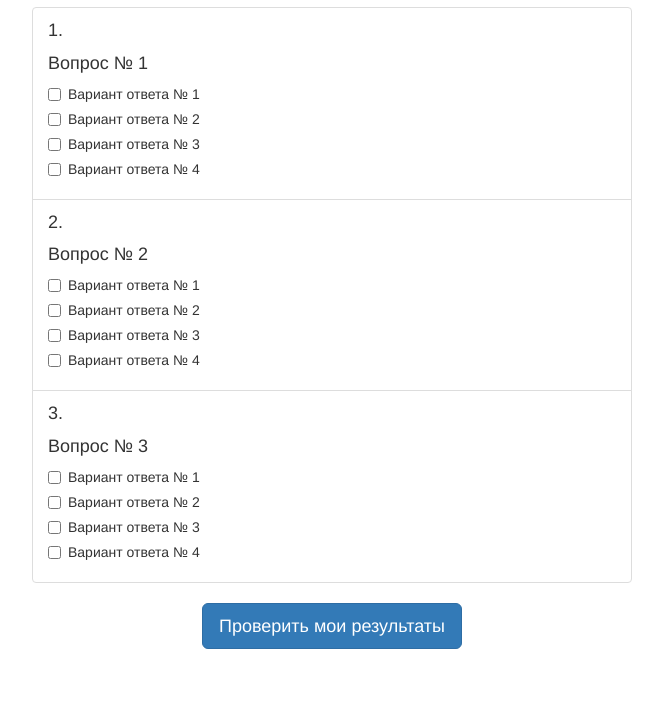
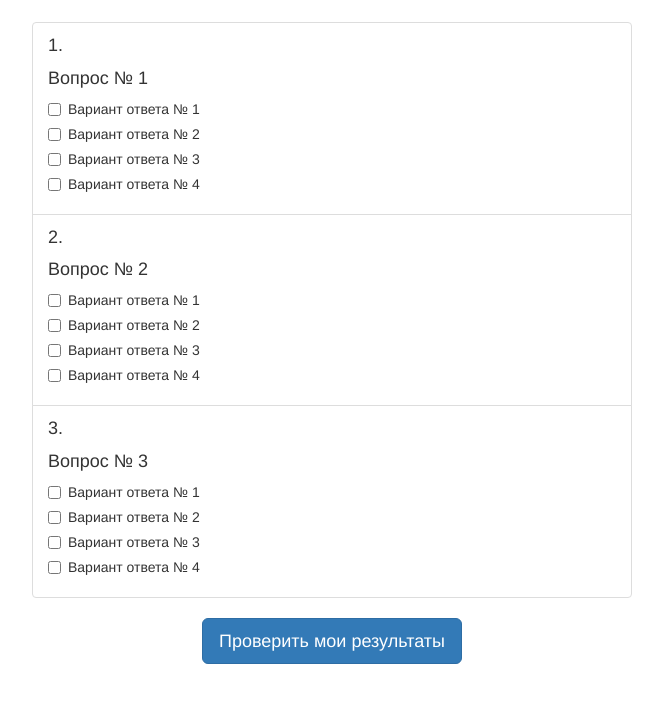
Before and after one commit to alekseyloish/goit-js__ht, a plain HTML site: page lesson_3-4/app/index.html in a window 1280 px wide. Shown: the part 56-758 px from the top of the page, without its empty margins (308-971 px from the left). Drawn offline with Linux system fonts and the light colour scheme.

Commit message:
fix style

```diff
--- a/lesson_3-4/app/css/style.css
+++ b/lesson_3-4/app/css/style.css
@@ -1,5 +1,7 @@
 .form-quiz {
     max-width: 600px;
+    padding-top: 15px;
+    padding-bottom: 50px;
 }
 
 .list-group-item {
```
